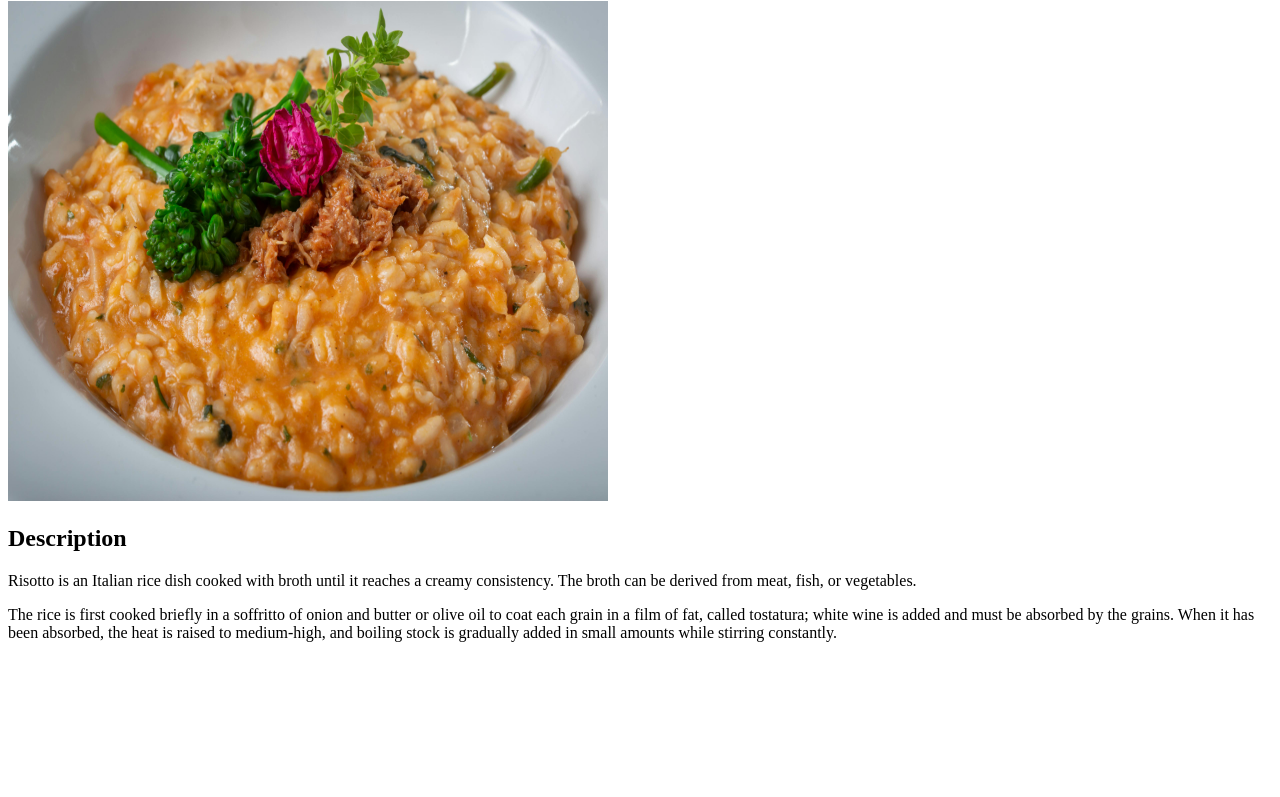
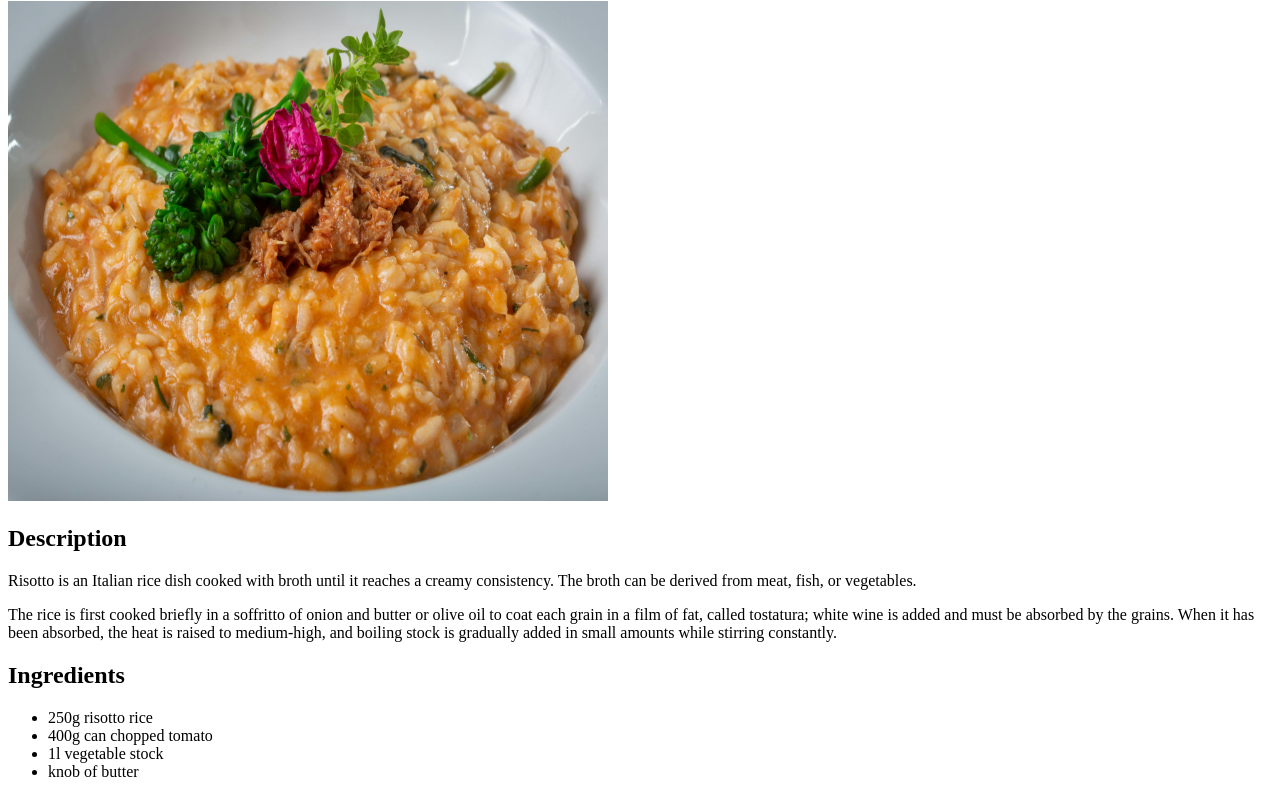
Before and after one commit to Windmill22/odin-recipes, a plain HTML site: page recipes/risotto.html in a window 1280 px wide. Shown: the part 79-876 px from the top of the page. Before the commit the page ends 800 px from the top, so only its background shows below. Drawn offline with Linux system fonts and the light colour scheme.

Commit message:
Add recipe ingredients to risotto.html

```diff
--- a/recipes/risotto.html
+++ b/recipes/risotto.html
@@ -17,6 +17,16 @@
         fat, called tostatura; white wine is added and must be absorbed by the grains. When it has been absorbed, the
         heat is
         raised to medium-high, and boiling stock is gradually added in small amounts while stirring constantly.</p>
+
+    <h2>Ingredients</h2>
+    <ul>
+        <li>250g risotto rice</li>
+        <li>400g can chopped tomato</li>
+        <li>1l vegetable stock</li>
+        <li>knob of butter</li>
+    </ul>
+
+
 </body>
 
 </html>
```
